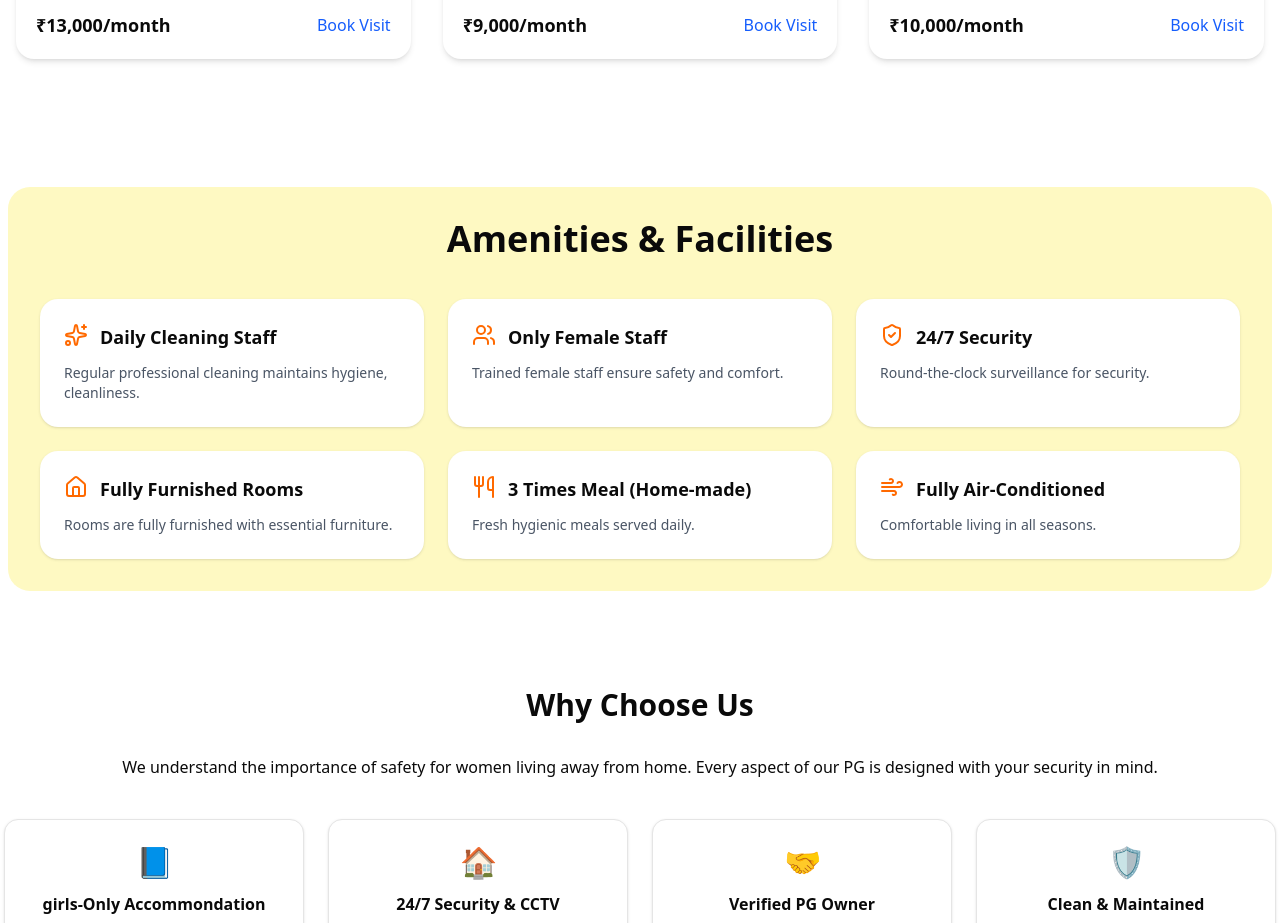
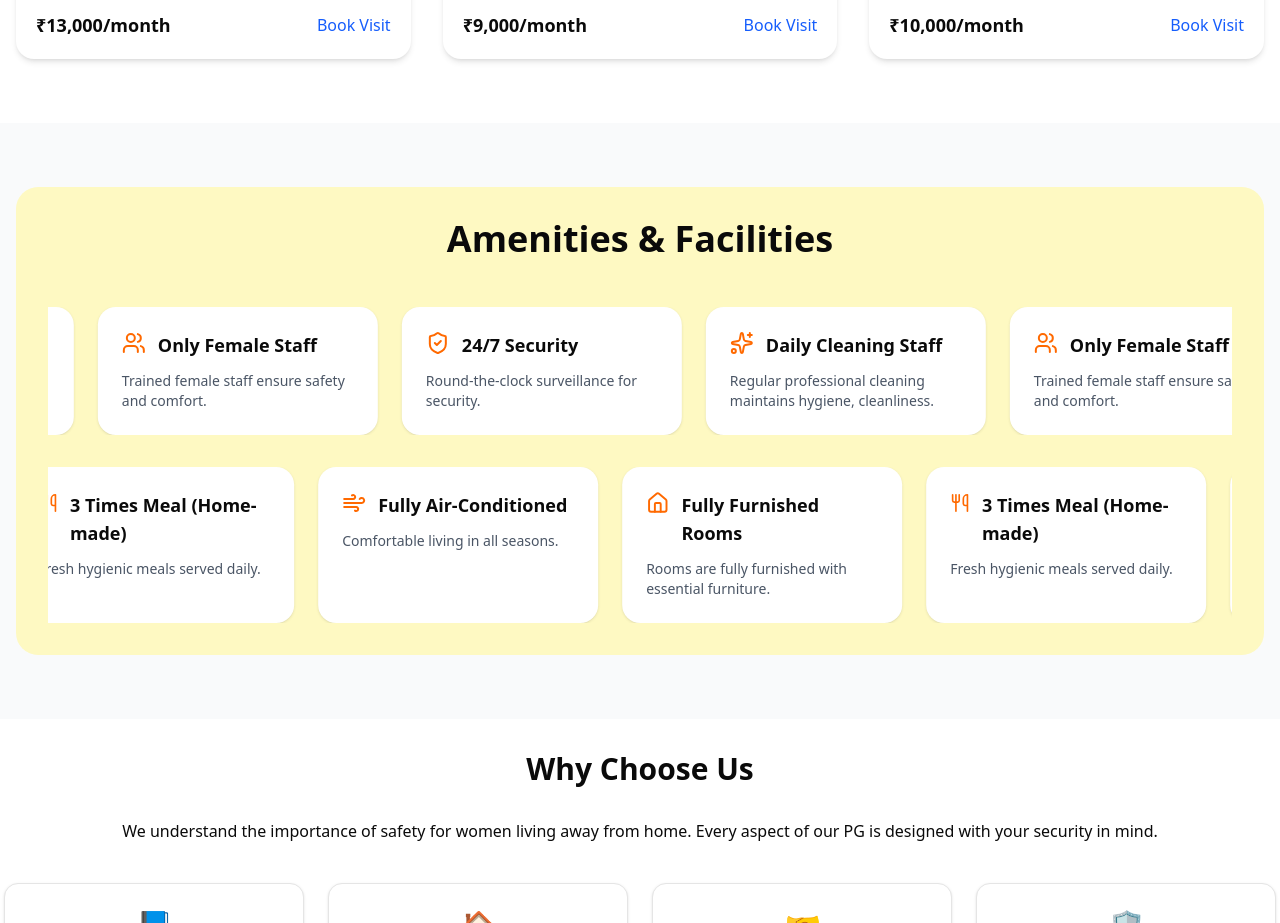
Before and after one commit to Anupgaur258/my-conflx, a Next.js app: page / in a window 1280 px wide. Shown: the part 1780-2703 px from the top of the page. Built offline with nearby package versions, Linux system fonts and the light colour scheme.

Commit message:
Update Facilities.tsx

```diff
--- a/components/structures/Facilities.tsx
+++ b/components/structures/Facilities.tsx
@@ -37,44 +37,72 @@ export default function Facilities() {
     },
   ]
 
+  const row1 = facilities.slice(0, 3)
+  const row2 = facilities.slice(3, 6)
+
+  const Card = ({ item }: any) => {
+    const Icon = item.icon
+    return (
+      <div className="min-w-[280px] bg-white p-6 rounded-2xl shadow-sm">
+        <div className="flex items-start gap-3 mb-3">
+          <Icon className="w-6 h-6 text-orange-500" />
+          <h3 className="font-semibold text-lg">{item.title}</h3>
+        </div>
+        <p className="text-sm text-gray-600">{item.desc}</p>
+      </div>
+    )
+  }
+
   return (
-    <section id="facilities" className="py-16 px-2 bg-gray-10">
+    <section id="facilities" className="py-16 px-4 bg-gray-50 overflow-hidden">
 
       <div className="max-w-7xl mx-auto bg-yellow-100 p-8 rounded-3xl">
 
-        {/* Heading */}
-        <h2 className="text-3xl md:text-4xl font-bold text-center mb-10">
+        <h2 className="text-3xl md:text-4xl font-bold text-center mb-12">
           Amenities & Facilities
         </h2>
 
-        {/* Grid */}
-        <div className="grid grid-cols-1 sm:grid-cols-2 lg:grid-cols-3 gap-6">
+        {/* Row 1 - LEFT */}
+        <div className="overflow-hidden mb-8">
+          <div className="flex gap-6 animate-slideLeft">
+            {[...row1, ...row1].map((item, index) => (
+              <Card key={index} item={item} />
+            ))}
+          </div>
+        </div>
 
-          {facilities.map((item, index) => {
-            const Icon = item.icon
-            return (
-              <div
-                key={index}
-                className="bg-white p-6 rounded-2xl shadow-sm"
-              >
-                <div className="flex items-start gap-3 mb-3">
-                  <Icon className="w-6 h-6 text-orange-500" />
-                  <h3 className="font-semibold text-lg">
-                    {item.title}
-                  </h3>
-                </div>
-
-                <p className="text-sm text-gray-600">
-                  {item.desc}
-                </p>
-              </div>
-            )
-          })}
-
+        {/* Row 2 - RIGHT */}
+        <div className="overflow-hidden">
+          <div className="flex gap-6 animate-slideRight">
+            {[...row2, ...row2].map((item, index) => (
+              <Card key={index} item={item} />
+            ))}
+          </div>
         </div>
 
       </div>
 
+      {/* css here */}
+      <style jsx>{`
+        @keyframes slideLeft {
+          0% { transform: translateX(0); }
+          100% { transform: translateX(-50%); }
+        }
+
+        @keyframes slideRight {
+          0% { transform: translateX(-50%); }
+          100% { transform: translateX(0); }
+        }
+
+        .animate-slideLeft {
+          animation: slideLeft 15s linear infinite;
+        }
+
+        .animate-slideRight {
+          animation: slideRight 15s linear infinite;
+        }
+      `}</style>
+
     </section>
   )
 }
```
